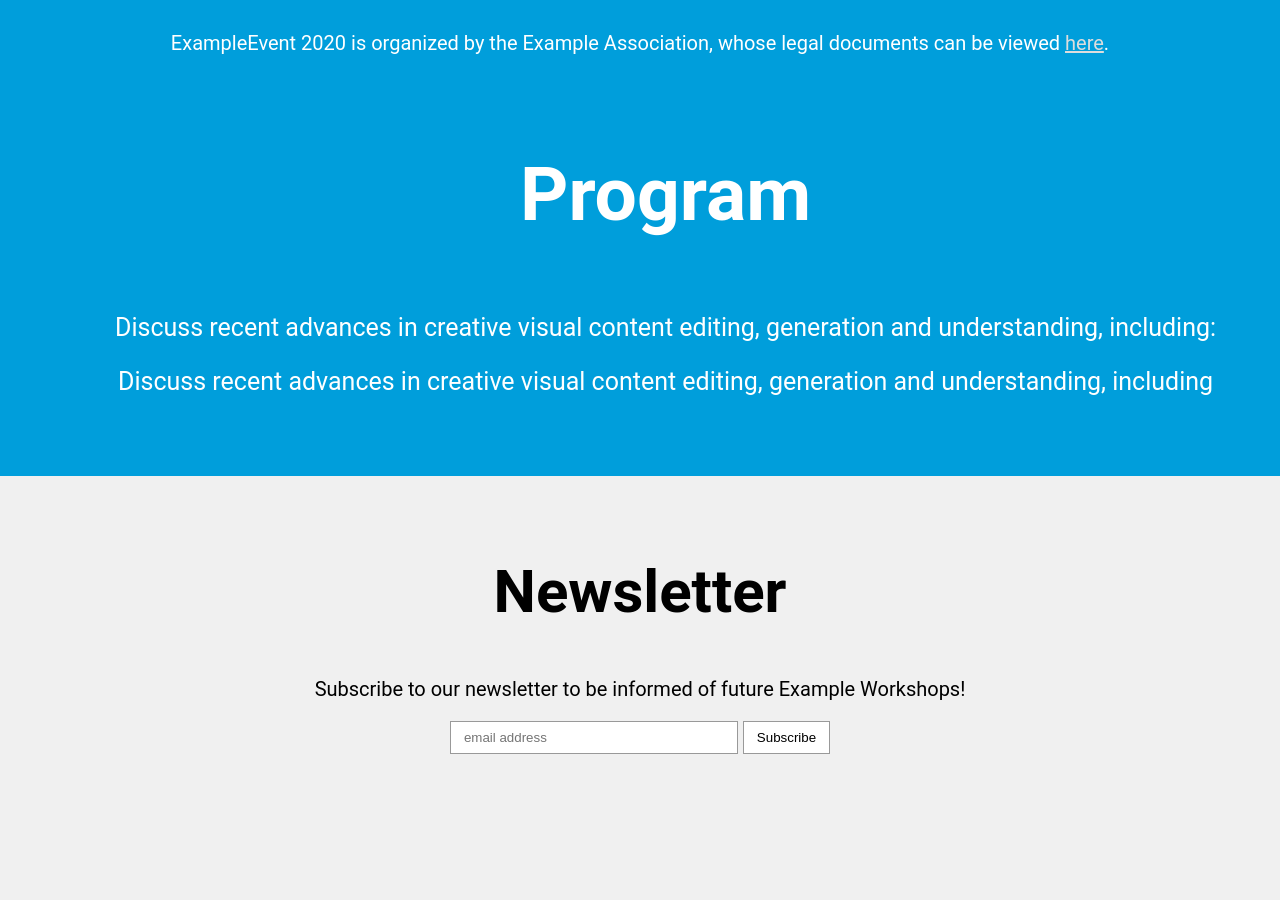
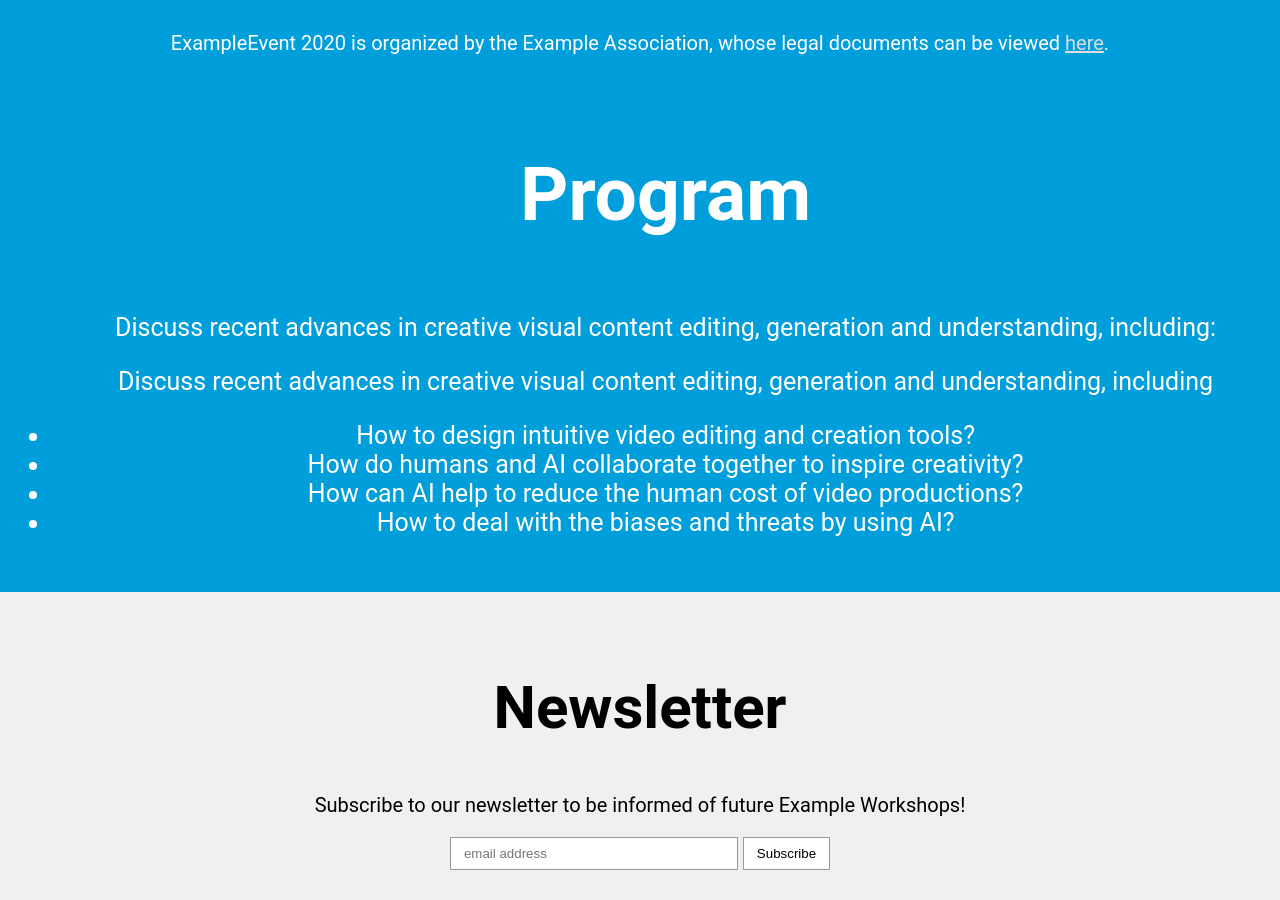
Before and after one commit to aishortfest/aishortfest.github.io, a Jekyll site: the page built from index.html, in a window 1280 px wide and 900 px high, scrolled down 5376 px. Built offline with Jekyll 4.4.1, drawn with Linux system fonts in a browser that asks for light colours; before the commit the page ends 6160 px from its top, so only the background shows below that.

Commit message:
added info

```diff
--- a/index.html
+++ b/index.html
@@ -186,21 +186,13 @@ layout: default
     Discuss recent advances in creative visual content editing, generation and understanding, including:
     {{ site.data.workshops.description | markdownify }}
 
-    <div class="items-container">
-      {% for workshop in site.data.workshops.items %}
-        {% capture dateunix %}{{ workshop[1].date | date: '%s' | plus: 0 }}{% endcapture %}
-        {% if dateunix > nowunix %}
-          <div class="item-large">
-            <h2>
-              <i>{{ workshop[0] }}</i>
-            </h2>
-            <p>{{ workshop[1].date | date: '%A %B %-d, %H:%M' }}</p>
-            <p>{{ workshop[1].description | markdownify }}</p>
-            <a href="{{ workshop[1].signup }}">Register</a>
-          </div>
-        {% endif %}
-      {% endfor %}
-    </div>
+    <ul>
+      <li>How to design intuitive video editing and creation tools?</li>
+      <li>How do humans and AI collaborate together to inspire creativity?</li>
+      <li>How can AI help to reduce the human cost of video productions?</li>
+      <li>How to deal with the biases and threats by using AI?</li>
+    </ul>
+
   </section>
 </section>
 <section>
```
